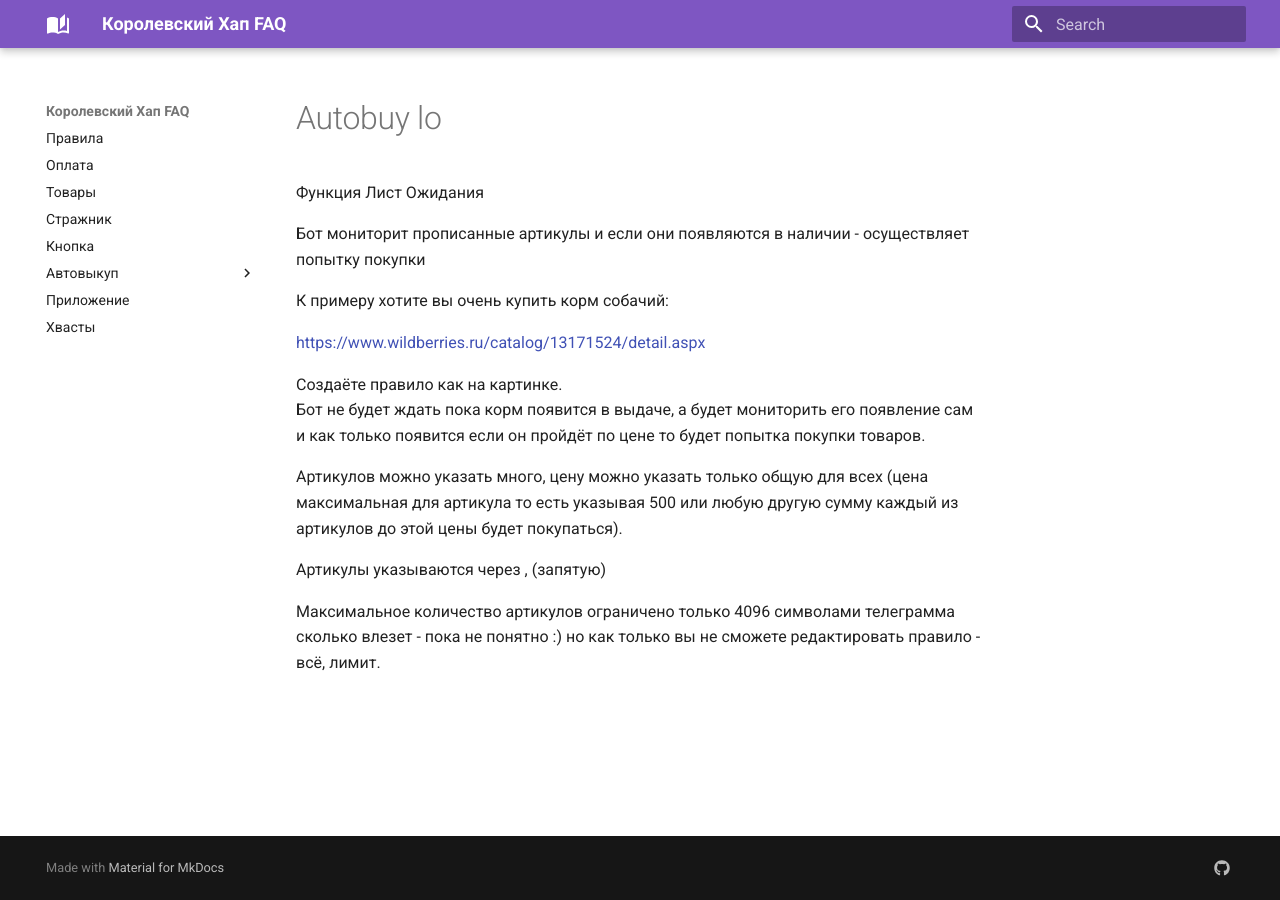
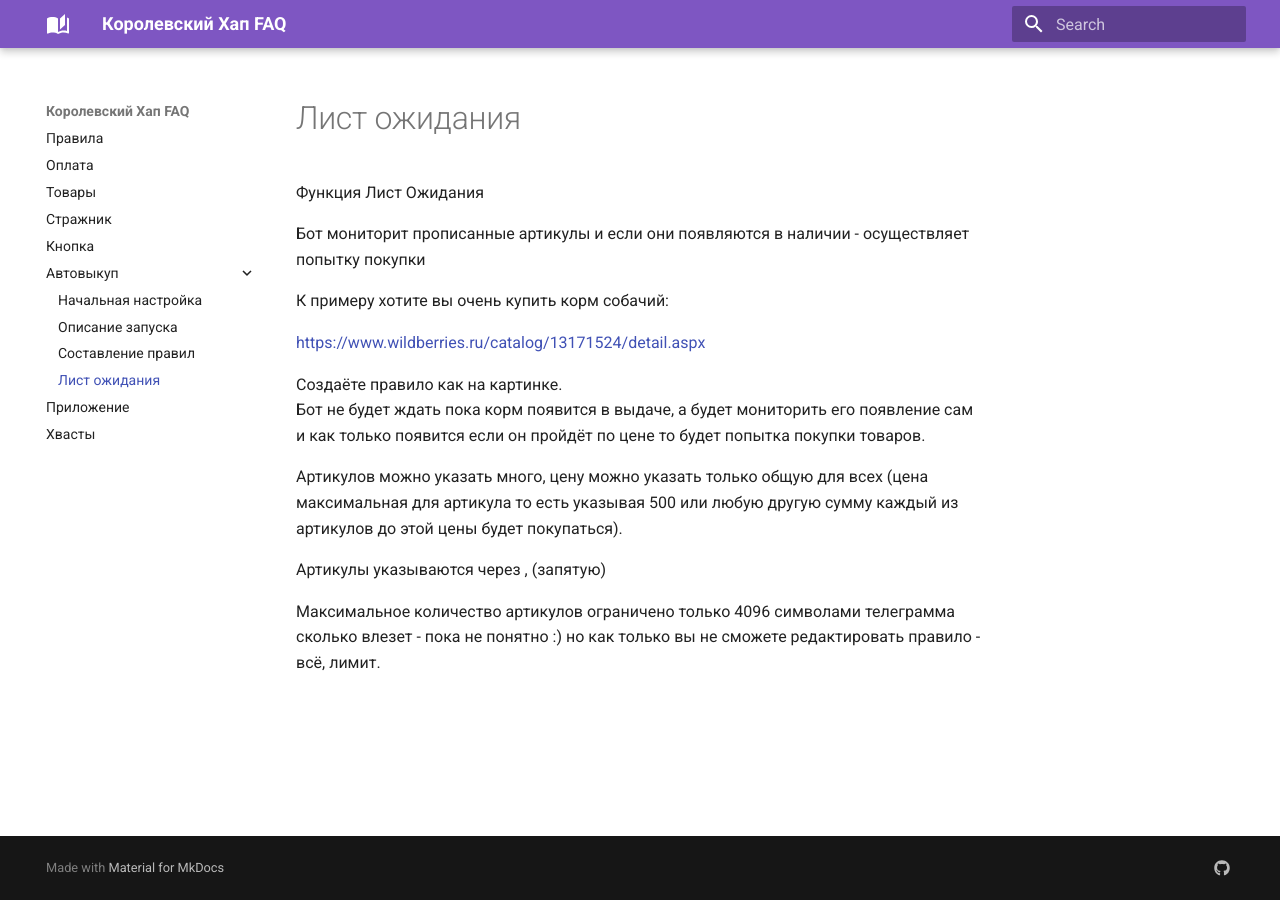
Before and after one commit to korolevskiyhap/faq, an MkDocs documentation site: the page built from docs/autobuy_lo.md, in a window 1280 px wide. Built offline with MkDocs 1.6.1 and Material for MkDocs 9.7.7, drawn with Linux system fonts in a browser that asks for light colours.

Commit message:
Update mkdocs.yml

```diff
--- a/mkdocs.yml
+++ b/mkdocs.yml
@@ -26,6 +26,7 @@
     - Начальная настройка: autobot_visual.md
     - Описание запуска: autobot_intro.md
     - Составление правил: autobot_faq.md
+    - Лист ожидания: autobuy_lo.md
   - Приложение: app.md
   - Хвасты: review.md
 
```
